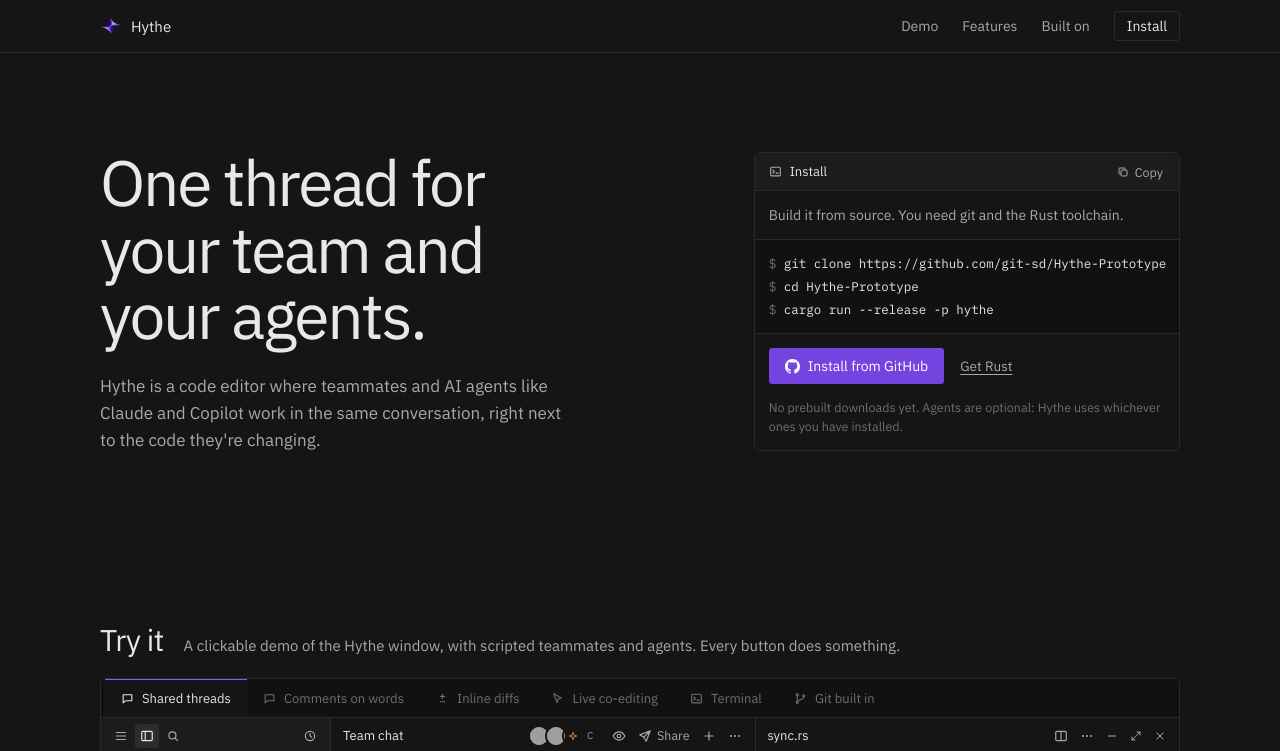
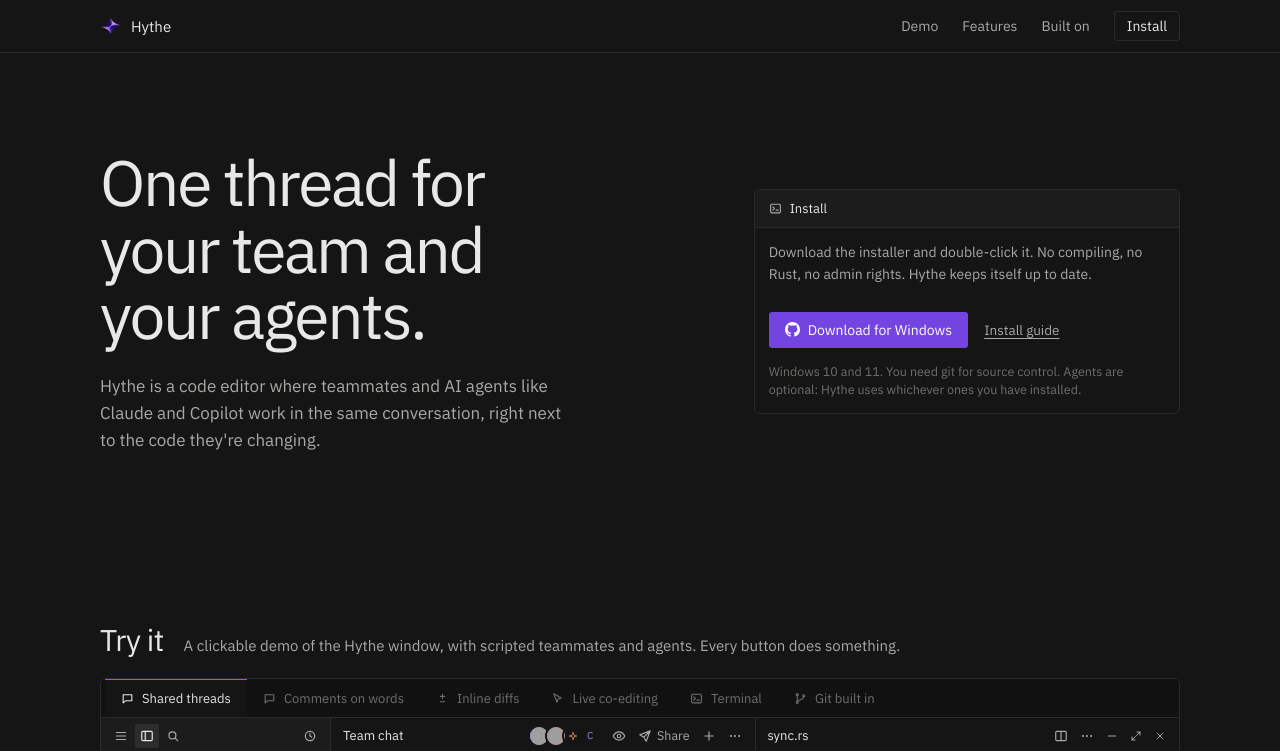
Before and after one commit to git-sd/Hythe-Prototype, a plain HTML site: page waitlist/index.html in a window 1280 px wide. Shown: the top 751 px of the page. Drawn offline with Linux system fonts and the light colour scheme; grey boxes are pictures that could not be loaded.

Commit message:
Website: point install at the Windows installer, drop the build-from-source steps
Co-Authored-By: Claude Sonnet 5.5 <noreply@anthropic.com>

```diff
--- a/waitlist/app.js
+++ b/waitlist/app.js
@@ -14,19 +14,10 @@
   var md = document.querySelector('meta[name="description"]');
   if (md) md.content = C.sub || "";
 
-  // ---------- install: every install link opens GitHub; commands can be copied ----------
+  // ---------- install: every install link opens the latest GitHub release ----------
   document.querySelectorAll("[data-install]").forEach(function (l) { l.href = C.installUrl || C.repoUrl; });
   document.querySelectorAll("[data-repo]").forEach(function (l) { l.href = C.repoUrl; });
-  document.querySelectorAll("[data-rust]").forEach(function (l) { l.href = C.rustUrl; });
-  var cmds = C.installCommands || [];
-  var NL = String.fromCharCode(10);
-  $("cmds").innerHTML = cmds.map(function (c) { return '<span class="pr">$</span> ' + esc(c); }).join(NL);
-  $("copyCmds").addEventListener("click", function () {
-    var b = this, label = b.querySelector("span");
-    var done = function (ok) { label.textContent = ok ? "Copied" : "Select and copy"; setTimeout(function () { label.textContent = "Copy"; }, 1800); };
-    if (navigator.clipboard && navigator.clipboard.writeText) navigator.clipboard.writeText(cmds.join(NL)).then(function () { done(true); }, function () { done(false); });
-    else done(false);
-  });
+  document.querySelectorAll("[data-guide]").forEach(function (l) { l.href = C.guideUrl; });
 
   // ---------- helpers for the demo ----------
   var F = C.features || [];
--- a/waitlist/config.js
+++ b/waitlist/config.js
@@ -11,20 +11,14 @@ window.WAITLIST_CONFIG = {
   sub: "Hythe is a code editor where teammates and AI agents like Claude and Copilot work in the same conversation, right next to the code they're changing.",
 
   // >>> INSTALL <<<
-  // Every install button opens `installUrl`. When you publish prebuilt downloads,
-  // point it at "https://github.com/git-sd/Hythe-Prototype/releases/latest".
+  // Every install button opens `installUrl`: the newest release, which holds the Windows installer.
   repoUrl: "https://github.com/git-sd/Hythe-Prototype",
-  installUrl: "https://github.com/git-sd/Hythe-Prototype",
-  installButton: "Install from GitHub",
+  installUrl: "https://github.com/git-sd/Hythe-Prototype/releases/latest",
+  guideUrl: "https://github.com/git-sd/Hythe-Prototype/blob/main/INSTALL.md",
+  installButton: "Download for Windows",
   installTitle: "Install",
-  installIntro: "Build it from source. You need git and the Rust toolchain.",
-  installCommands: [
-    "git clone https://github.com/git-sd/Hythe-Prototype",
-    "cd Hythe-Prototype",
-    "cargo run --release -p hythe"
-  ],
-  installNote: "No prebuilt downloads yet. Agents are optional: Hythe uses whichever ones you have installed.",
-  rustUrl: "https://rustup.rs",
+  installIntro: "Download the installer and double-click it. No compiling, no Rust, no admin rights. Hythe keeps itself up to date.",
+  installNote: "Windows 10 and 11. You need git for source control. Agents are optional: Hythe uses whichever ones you have installed.",
   footer: "© Hythe",
 
   // >>> AGENTS <<<  The coding-agent CLIs Hythe looks for on your PATH (see src/ai.rs).
@@ -54,9 +48,9 @@ window.WAITLIST_CONFIG = {
     { q: "Do my teammates all need Hythe?",
       a: "To join a thread or edit live, yes. Anyone else just sees a normal git repository with one extra branch for the threads." },
     { q: "How do I install it?",
-      a: "Clone the repository from GitHub and build it with cargo, using the three commands at the top of this page. The first build takes a few minutes; after that it starts straight away." },
+      a: "Download Hythe-Setup from the latest GitHub release and double-click it. It installs for your user, adds a Start menu shortcut and updates itself whenever a new version is out. Nothing to compile." },
     { q: "What do I need?",
-      a: "git and the Rust toolchain, which you can install from rustup.rs. Agents are optional: install any you want to use and Hythe finds them." },
+      a: "Windows 10 or 11 and git. You do not need Rust. Agents are optional: install any you want to use and Hythe finds them." },
     { q: "Is this finished?",
       a: "No. Hythe is a prototype under active development, so expect rough edges and frequent changes. Keep your work committed in git." }
   ],
--- a/waitlist/index.html
+++ b/waitlist/index.html
@@ -13,7 +13,7 @@
 <meta property="og:site_name" content="Hythe">
 <meta property="og:url" content="https://hythe.vercel.app/">
 <meta property="og:title" content="Hythe · one thread for your team and your agents">
-<meta property="og:description" content="A code editor where teammates and AI agents like Claude and Copilot work in the same conversation, right next to the code. Try the clickable demo or build it from GitHub.">
+<meta property="og:description" content="A code editor where teammates and AI agents like Claude and Copilot work in the same conversation, right next to the code. Try the clickable demo or download the Windows installer.">
 <meta property="og:image" content="https://hythe.vercel.app/og.png">
 <meta property="og:image:width" content="1200">
 <meta property="og:image:height" content="630">
@@ -47,13 +47,11 @@
     </div>
 
     <section class="install" id="install" aria-label="Install Hythe">
-      <div class="ihdr"><i class="ic" data-i="term"></i><span data-text="installTitle"></span><span class="grow"></span>
-        <button class="copy" id="copyCmds" type="button"><i class="ic" data-i="copy"></i><span>Copy</span></button></div>
+      <div class="ihdr"><i class="ic" data-i="term"></i><span data-text="installTitle"></span><span class="grow"></span></div>
       <p class="iintro" data-text="installIntro"></p>
-      <pre class="cmds" id="cmds"></pre>
       <div class="iact">
         <a class="ibtn" data-install href="#" target="_blank" rel="noopener noreferrer"><i class="ic" data-i="github"></i><span data-text="installButton"></span></a>
-        <a class="ilink" data-rust href="#" target="_blank" rel="noopener noreferrer">Get Rust</a>
+        <a class="ilink" data-guide href="#" target="_blank" rel="noopener noreferrer">Install guide</a>
       </div>
       <p class="inote" data-text="installNote"></p>
     </section>
```
Also changed, not shown: waitlist/terms.html (+1 -1 lines).
